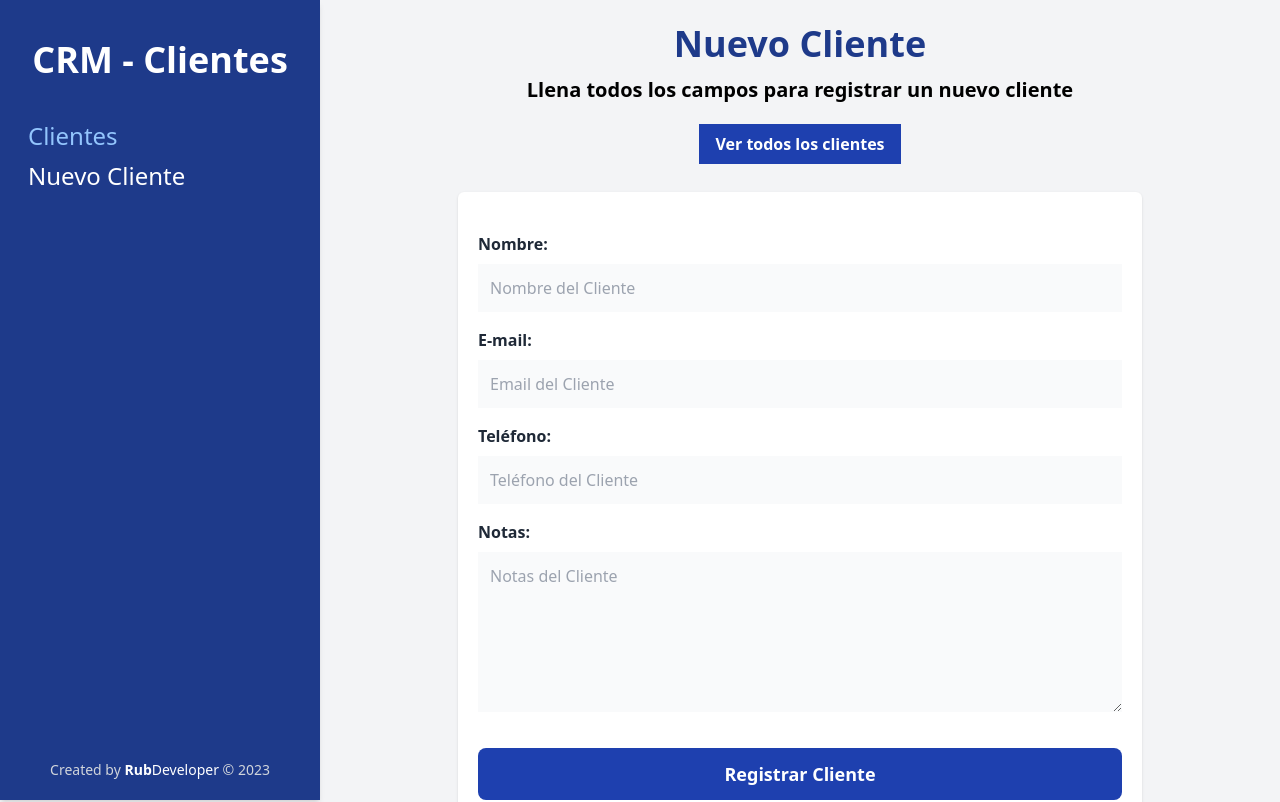
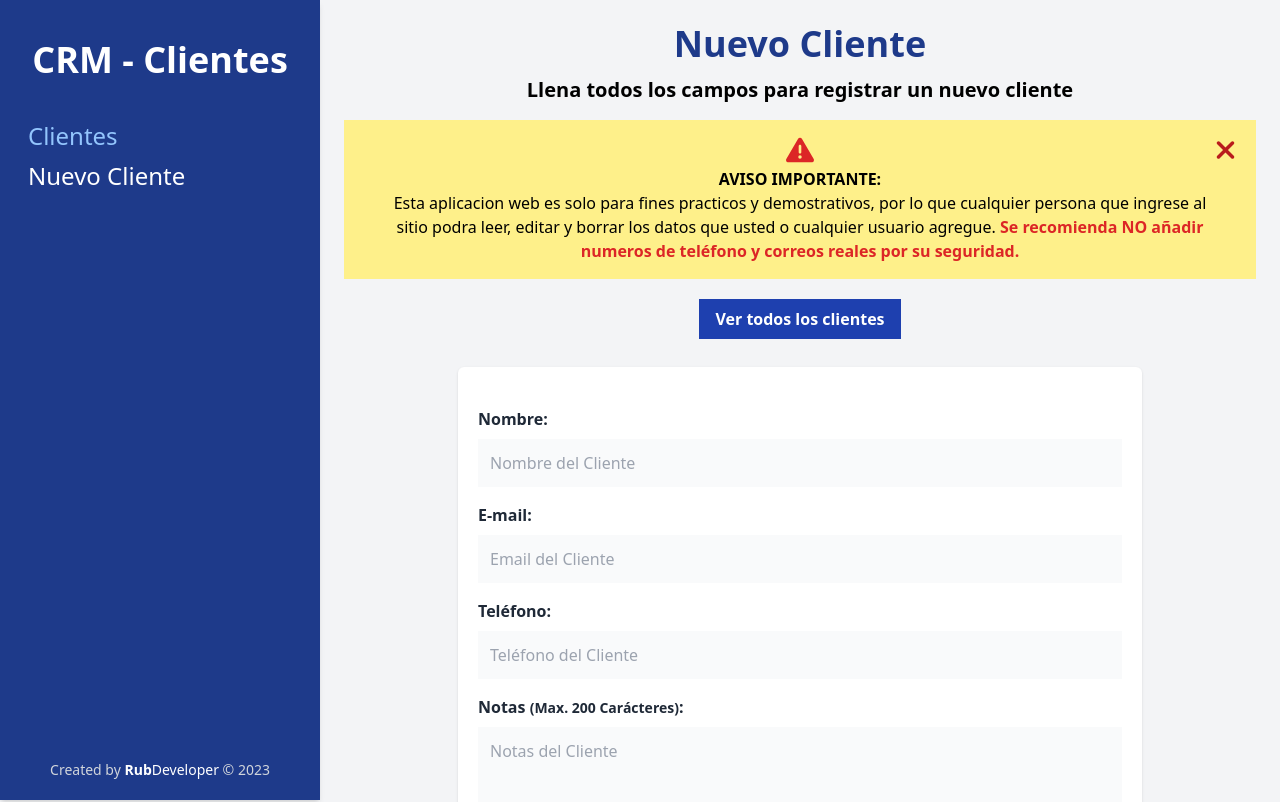
Before and after one commit to RubDev666/CRM-Clientes-MERN, a Next.js app in the folder Frontend/: page /nuevo in a window 1280 px wide. Shown: the top 802 px of the page. Built offline with nearby package versions, Linux system fonts and the light colour scheme.

Commit message:
edicion final

```diff
--- /dev/null
+++ b/Frontend/components/Aviso.jsx
@@ -0,0 +1,31 @@
+import { FontAwesomeIcon } from "@fortawesome/react-fontawesome";
+import {
+    faTimes,
+    faTriangleExclamation
+} from "@fortawesome/free-solid-svg-icons";
+
+import useClientes from "@/hooks/useClientes";
+
+const Aviso = () => {
+    const {setAviso} = useClientes();
+
+    return (
+        <div className="text-center w-full bg-yellow-200 py-4 px-10 mt-4 text-sm md:text-base relative z-0">
+            <FontAwesomeIcon
+                icon={faTriangleExclamation}
+                style={{ fontSize: 28 }}
+                className="text-red-600"
+            />
+            <FontAwesomeIcon
+                icon={faTimes}
+                style={{ fontSize: 28 }}
+                className="text-red-700 hover:text-red-500 cursor-pointer absolute right-5"
+                onClick={() => setAviso(false)}
+            />
+            <h3 className="uppercase font-bold">Aviso importante:</h3>
+            <p>Esta aplicacion web es solo para fines practicos y demostrativos, por lo que cualquier persona que ingrese al sitio podra leer, editar y borrar los datos que usted o cualquier usuario agregue. <span className="text-red-600 font-bold">Se recomienda NO añadir numeros de teléfono y correos reales por su seguridad.</span></p>
+        </div>
+    )
+}
+
+export default Aviso
--- a/Frontend/components/Cliente.jsx
+++ b/Frontend/components/Cliente.jsx
@@ -21,7 +21,7 @@ const Cliente = ({ cliente }) => {
                 <p className="text-gray-600"> <span className="text-gray-800 uppercase font-bold">Tel: </span>{telefono} </p>
             </td>
 
-            <td className='hidden sm:table-cell'>
+            <td className='hidden sm:table-cell w-1/3'>
                 {notas}
             </td>
 
--- a/Frontend/components/Formulario.jsx
+++ b/Frontend/components/Formulario.jsx
@@ -69,7 +69,7 @@ const Formulario = ({ cliente }) => {
                 <label
                     className="text-gray-800 font-bold"
                     htmlFor="notas"
-                >Notas:</label>
+                >Notas <span className='text-sm font-semibold'>(Max. 200 Carácteres)</span>:</label>
                 <textarea
                     as="textarea"
                     id="notas"
@@ -79,6 +79,7 @@ const Formulario = ({ cliente }) => {
                     name="notas"
                     defaultValue={cliente?.notas}
                     required
+                    maxLength={"200"}
                 />
             </div>
 
--- a/Frontend/components/Modal.jsx
+++ b/Frontend/components/Modal.jsx
@@ -2,6 +2,12 @@ import React from 'react';
 import { useRouter } from 'next/router';
 
 import useClientes from "@/hooks/useClientes";
+
+import { FontAwesomeIcon } from "@fortawesome/react-fontawesome";
+import {
+    faTimes
+} from "@fortawesome/free-solid-svg-icons";
+
 
 const Modal = ({ clienteModal }) => {
     const router = useRouter();
@@ -18,6 +24,13 @@ const Modal = ({ clienteModal }) => {
                     onClick={() => cerrarModal()}
                 >
                 </i>
+
+                <FontAwesomeIcon
+                    icon={faTimes}
+                    style={{ fontSize: 28 }}
+                    className="fas fa-times font-bold text-red-700 hover:text-red-500 cursor-pointer inline relative mb-2 text-3xl self-end"
+                    onClick={() => cerrarModal()}
+                />
 
                 <p className="font-bold mb-2">Cliente: <span className="font-normal sm:text-lg lg:text-xl ml-2">{clienteModal.nombre}</span> </p>
                 <p className="font-bold mb-2">Teléfono: <span className="font-normal sm:text-lg lg:text-xl ml-2">{clienteModal.telefono}</span> </p>
--- a/Frontend/context/ClientesProvider.jsx
+++ b/Frontend/context/ClientesProvider.jsx
@@ -9,6 +9,7 @@ const ClientesProvider = ({ children }) => {
     const [modal, setModal] = useState(false);
     const [filtro, setFiltro] = useState([]);
     const [filtroActivado, setFiltroActivado] = useState(false);
+    const [aviso, setAviso] = useState(true);
 
     const router = useRouter();
 
@@ -124,6 +125,8 @@ const ClientesProvider = ({ children }) => {
                 filtro,
                 filtroActivado,
                 setFiltroActivado,
+                aviso,
+                setAviso
             }}
         >
             {children}
--- a/Frontend/pages/editar/[id].jsx
+++ b/Frontend/pages/editar/[id].jsx
@@ -1,12 +1,12 @@
 import React, { useEffect, useState } from 'react';
 import Head from 'next/head';
-import { useParams } from 'next/navigation';
 import { useRouter } from 'next/navigation';
 
 import useClientes from '@/hooks/useClientes';
 
 import Layout from '@/components/Layout';
 import Formulario from '@/components/Formulario';
+import Aviso from '@/components/Aviso';
 
 export async function getServerSideProps({ params }) {
     const { id } = params;
@@ -41,7 +41,7 @@ export async function getServerSideProps({ params }) {
 const Page = ({ cliente }) => {
     const router = useRouter();
 
-    const { cerrarModal, setFiltroActivado } = useClientes();
+    const { cerrarModal, setFiltroActivado, aviso} = useClientes();
 
     //cierra el modal al cambiar de sitio, ya que si regresamos al inicio el modal seguira abierto y no es una buena experiencia de usuario
     useEffect(() => {
@@ -64,6 +64,8 @@ const Page = ({ cliente }) => {
                     <>
                         <h1 className="text-center font-black text-3xl xl:text-4xl text-blue-900">Editar Cliente</h1>
                         <p className="mt-3 text-center font-bold xl:text-xl">Llena todos los campos para editar cliente</p>
+
+                        {aviso && <Aviso />}
 
                         <div className="flex justify-center mt-5">
                             <button
--- a/Frontend/pages/index.jsx
+++ b/Frontend/pages/index.jsx
@@ -1,18 +1,17 @@
 import React, { useEffect, useReducer, useState } from "react";
 import Head from "next/head";
+
+import { FontAwesomeIcon } from "@fortawesome/react-fontawesome";
+import {
+    faSearch
+} from "@fortawesome/free-solid-svg-icons";
 
 import useClientes from "@/hooks/useClientes";
 
 import Layout from "@/components/Layout";
 import Cliente from "@/components/Cliente";
 import Modal from "@/components/Modal";
-import { useRouter } from "next/router";
-
-import { FontAwesomeIcon } from "@fortawesome/react-fontawesome";
-
-import {
-    faSearch
-} from "@fortawesome/free-solid-svg-icons";
+import Aviso from "@/components/Aviso";
 
 export async function getServerSideProps() {
     try {
@@ -29,7 +28,7 @@ export async function getServerSideProps() {
 }
 
 export default function Home({ resultado }) {
-    const { clientes, clienteModal, modal, setClientes, filtroActivado, filtro, setFiltroActivado, filtrador } = useClientes();
+    const { clientes, clienteModal, modal, setClientes, filtroActivado, filtro, setFiltroActivado, filtrador, aviso} = useClientes();
 
     useEffect(() => {
         setClientes(resultado);
@@ -50,7 +49,7 @@ export default function Home({ resultado }) {
 
                 {clientes.length > 0 && (
                     <form
-                        className="bg-blue-900 w-full flex items-center justify-center px-2 py-3 md:py-5 xl:py-6  mt-4 sticky top-16 md:top-0"
+                        className="bg-blue-900 w-full flex items-center justify-center px-2 py-3 md:py-5 xl:py-6  mt-4 sticky top-16 md:top-0 z-50"
                         onSubmit={(e) => {
                             e.preventDefault();
 
@@ -84,6 +83,8 @@ export default function Home({ resultado }) {
                 )}
 
                 {modal && <Modal clienteModal={clienteModal} />}
+
+                {aviso && <Aviso />}
 
                 {clientes.length ? (
                     <table className={`w-full bg-white shadow mt-5 table-auto ${filtroActivado && 'hidden'}`}>
--- a/Frontend/pages/nuevo.jsx
+++ b/Frontend/pages/nuevo.jsx
@@ -7,9 +7,10 @@ import useClientes from '@/hooks/useClientes';
 
 import Layout from "@/components/Layout";
 import Formulario from '@/components/Formulario';
+import Aviso from '@/components/Aviso';
 
 const Nuevo = () => {
-    const { cerrarModal, setFiltroActivado } = useClientes();
+    const { cerrarModal, setFiltroActivado, aviso } = useClientes();
 
     const router = useRouter();
 
@@ -33,6 +34,8 @@ const Nuevo = () => {
                 <h1 className="text-center font-black text-3xl xl:text-4xl text-blue-900">Nuevo Cliente</h1>
                 <p className="mt-3 text-center font-bold xl:text-xl">Llena todos los campos para registrar un nuevo cliente</p>
 
+                {aviso && <Aviso />}
+
                 <div className="flex justify-center mt-5">
                     <button
                         className="bg-blue-800 hover:bg-blue-600 text-white px-4 py-2 font-bold"
```
